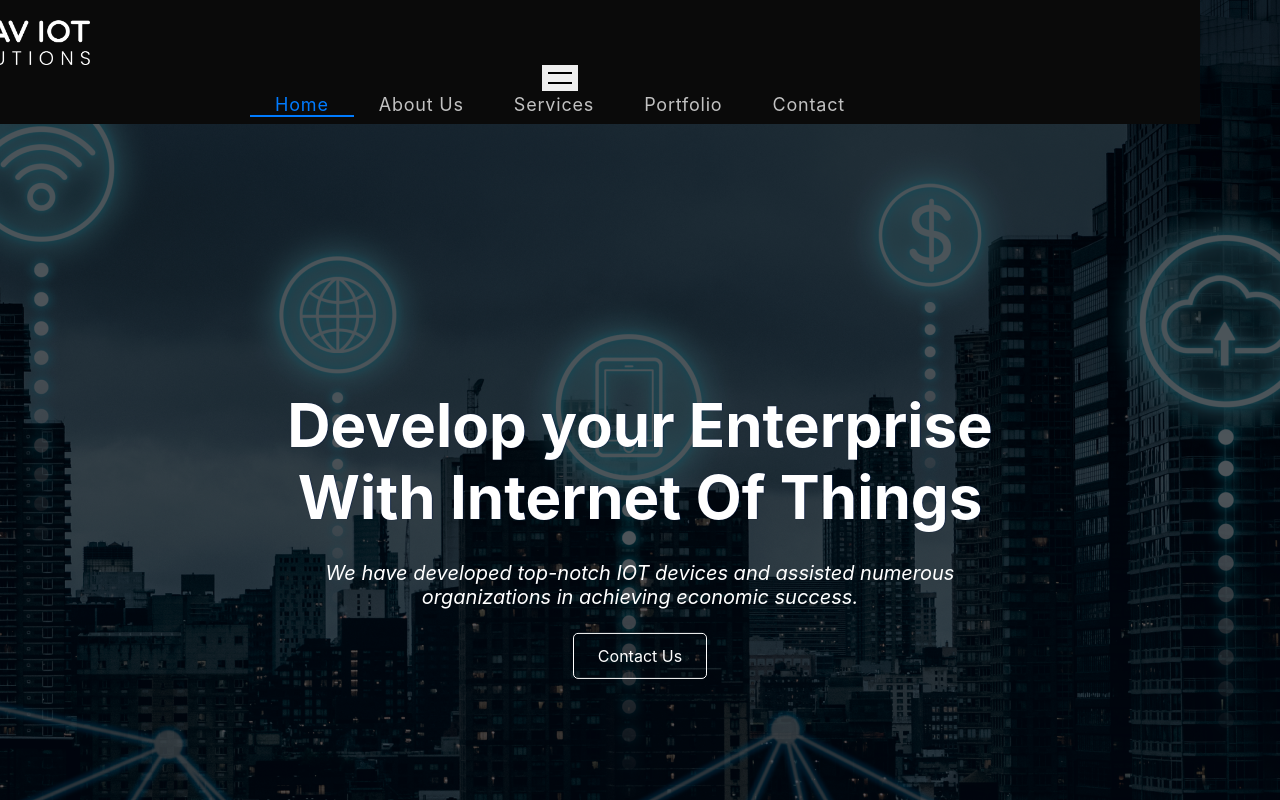
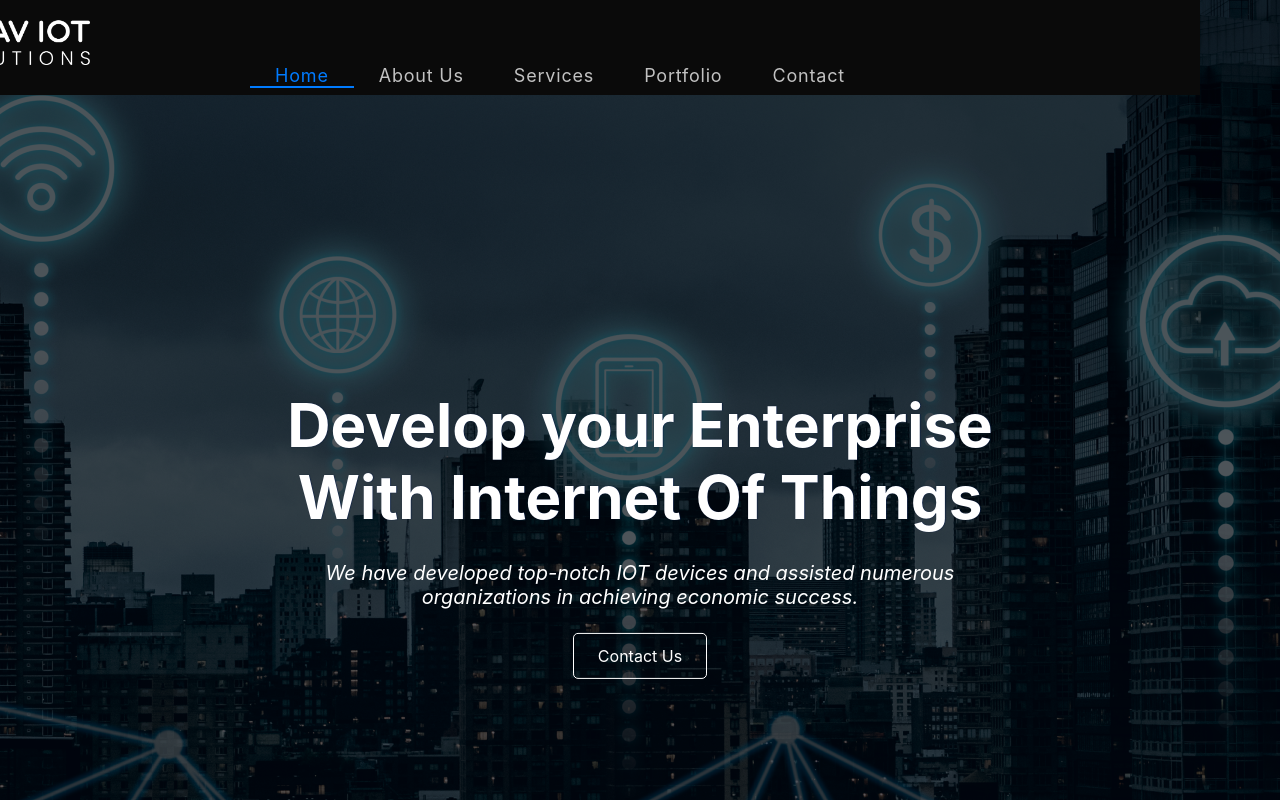
Before and after one commit to harindiw/my-app, a React (Create React App) app: page / in a window 1280 px wide. Shown: the top 800 px of the page. Built offline with nearby package versions, Linux system fonts and the light colour scheme.

Commit message:
Update Navigation.js

```diff
--- a/src/Components/Home/Navigation.js
+++ b/src/Components/Home/Navigation.js
@@ -31,9 +31,9 @@ export const Navigation = () => {
         <Navbar.Brand href="/">
           <img className="logo" src={logo} alt="Logo" />
         </Navbar.Brand>
-        <Navbar.Toggle aria-controls="basic-navbar-nav">
+        {/*<Navbar.Toggle aria-controls="basic-navbar-nav">
           <span className="navbar-toggler-icon"></span>
-        </Navbar.Toggle>
+        </Navbar.Toggle>*/}
         <Navbar.Collapse id="basic-navbar-nav">
           <Nav className="ms-auto">
             <Nav.Link
```
